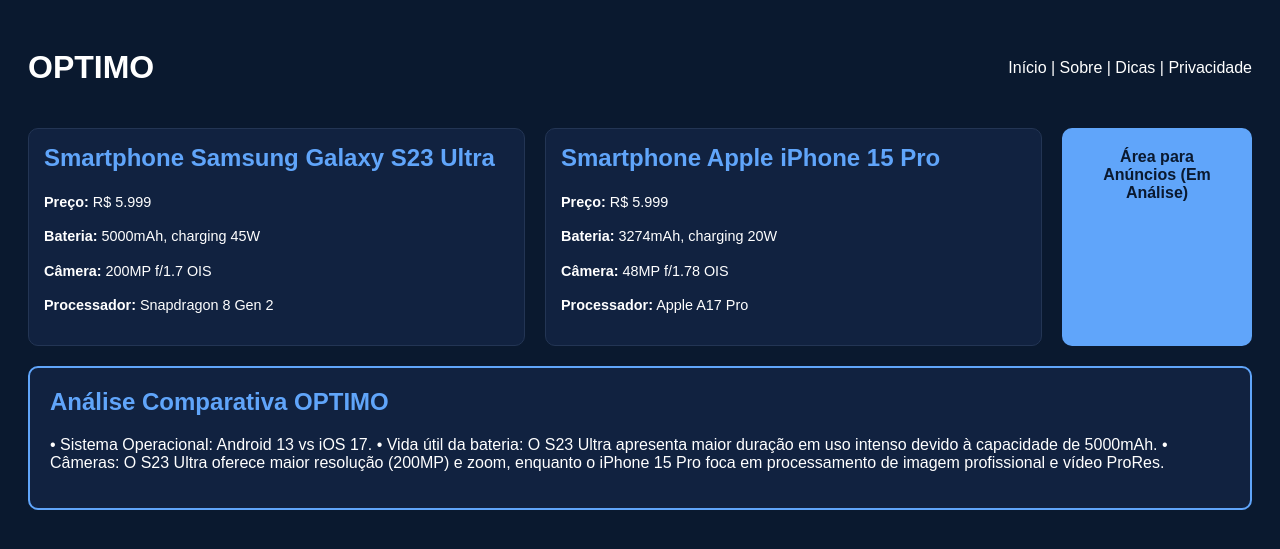
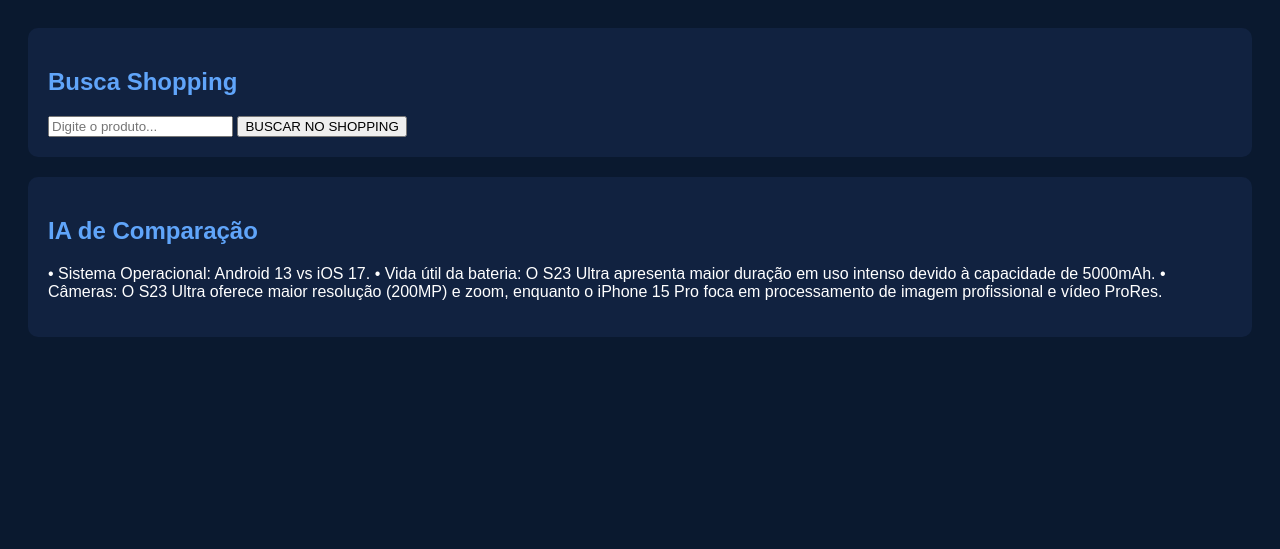
Before and after one commit to FischerTech86/saber-o-preco, a Flask app: page /resultado in a window 1280 px wide. Shown: the top 549 px of the page. Run offline with Flask 3, Linux system fonts and the light colour scheme.

Commit message:
Update resultado.html

```diff
--- a/templates/resultado.html
+++ b/templates/resultado.html
@@ -2,50 +2,25 @@
 <html lang="pt-br">
 <head>
     <meta charset="UTF-8">
-    <title>OPTIMO - Comparação Detalhada</title>
+    <title>OPTIMO</title>
     <style>
         body { background-color: #0a192f; color: white; font-family: sans-serif; padding: 20px; }
-        .header { display: flex; justify-content: space-between; align-items: center; margin-bottom: 20px; }
-        .main-container { display: flex; gap: 20px; }
-        .card { background-color: #112240; padding: 15px; border-radius: 10px; flex: 1; border: 1px solid #233554; }
-        .produto-info { font-size: 0.9em; line-height: 1.4; }
-        .ad-area { width: 150px; background-color: #60a5fa; color: #0a192f; text-align: center; padding: 20px; border-radius: 10px; font-weight: bold; }
-        .analise-box { background-color: #112240; padding: 20px; border-radius: 10px; margin-top: 20px; border: 2px solid #60a5fa; }
-        h2 { color: #60a5fa; margin-top: 0; }
+        .card { background-color: #112240; padding: 20px; border-radius: 10px; margin-bottom: 20px; }
+        h2 { color: #60a5fa; }
     </style>
 </head>
 <body>
-    <div class="header">
-        <h1>OPTIMO</h1>
-        <nav>Início | Sobre | Dicas | Privacidade</nav>
+    <div class="card">
+        <h2>Busca Shopping</h2>
+        <form action="https://www.google.com/search" method="GET" target="_blank">
+            <input type="text" name="q" placeholder="Digite o produto...">
+            <input type="hidden" name="tbm" value="shop">
+            <button type="submit">BUSCAR NO SHOPPING</button>
+        </form>
     </div>
 
-    <div class="main-container">
-        <div class="card">
-            <h2>Smartphone Samsung Galaxy S23 Ultra</h2>
-            <div class="produto-info">
-                <p><strong>Preço:</strong> R$ 5.999</p>
-                <p><strong>Bateria:</strong> 5000mAh, charging 45W</p>
-                <p><strong>Câmera:</strong> 200MP f/1.7 OIS</p>
-                <p><strong>Processador:</strong> Snapdragon 8 Gen 2</p>
-            </div>
-        </div>
-
-        <div class="card">
-            <h2>Smartphone Apple iPhone 15 Pro</h2>
-            <div class="produto-info">
-                <p><strong>Preço:</strong> R$ 5.999</p>
-                <p><strong>Bateria:</strong> 3274mAh, charging 20W</p>
-                <p><strong>Câmera:</strong> 48MP f/1.78 OIS</p>
-                <p><strong>Processador:</strong> Apple A17 Pro</p>
-            </div>
-        </div>
-
-        <div class="ad-area">Área para Anúncios (Em Análise)</div>
-    </div>
-
-    <div class="analise-box">
-        <h2>Análise Comparativa OPTIMO</h2>
+    <div class="card">
+        <h2>IA de Comparação</h2>
         <p>{{ analise }}</p>
     </div>
 </body>
```
